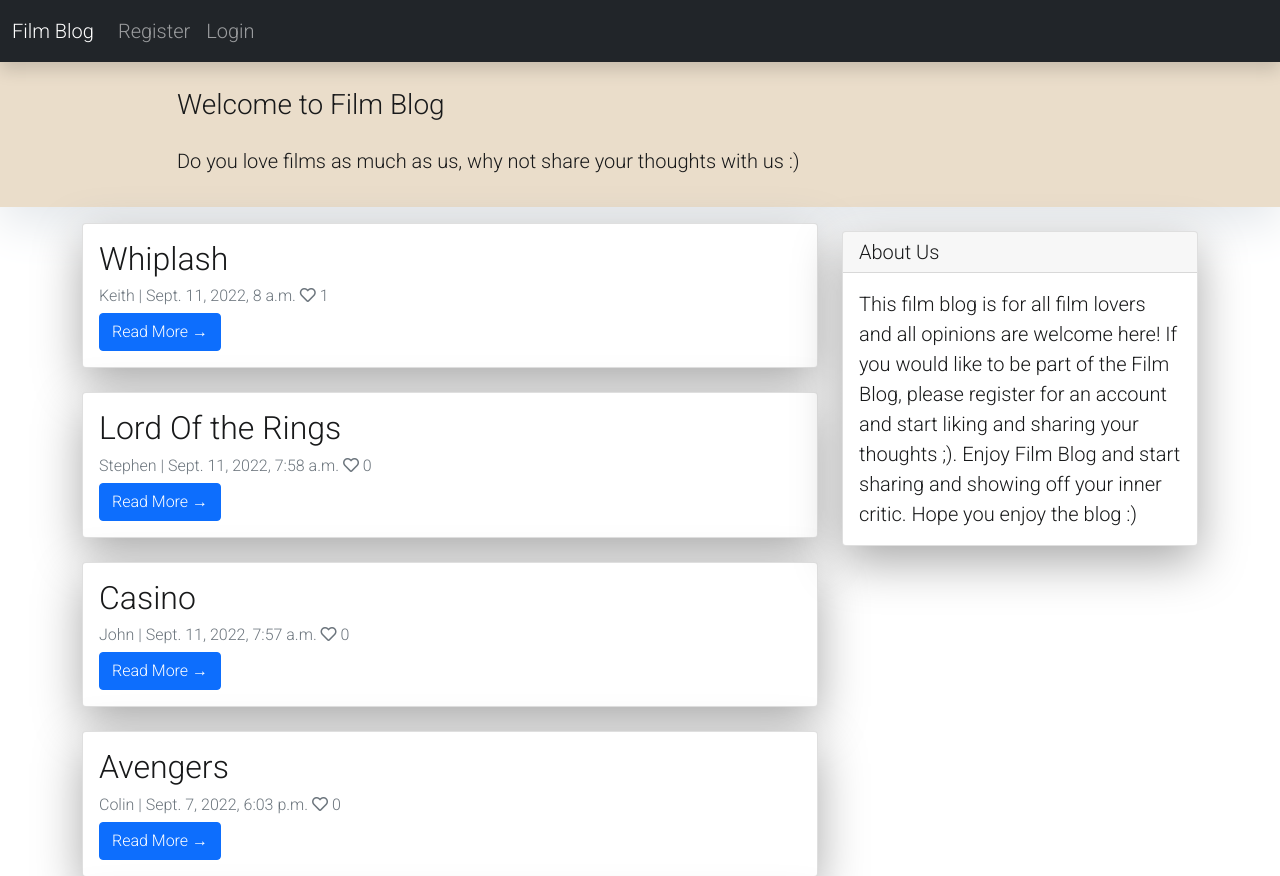
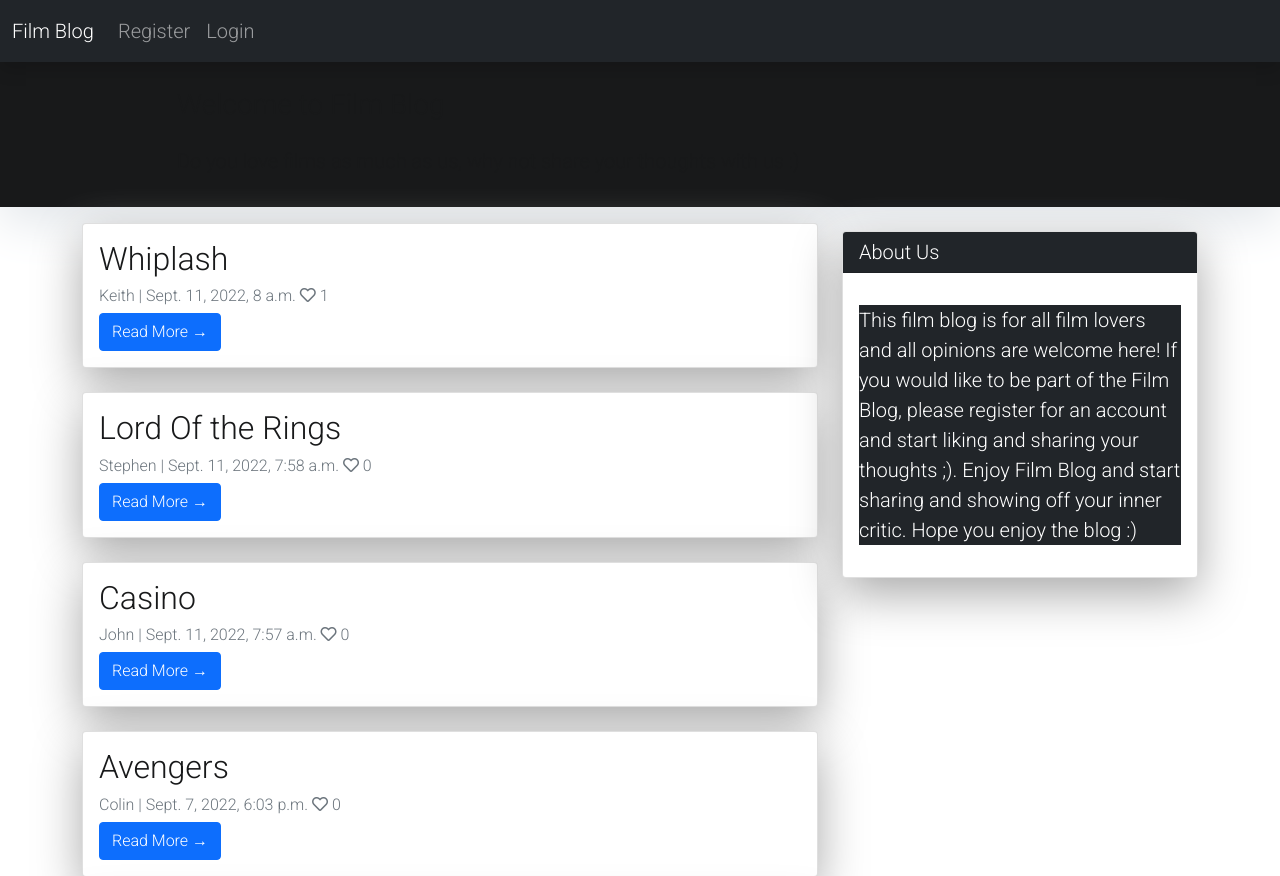
Before and after one commit to colinshaw1/portfolio-project-4, a Django app: page / in a window 1280 px wide. Shown: the top 876 px of the page. Run offline with Django 4.2, Linux system fonts and the light colour scheme; data comes from the database, SQL or seed files in the repository.

Commit message:
Add card for about styling

```diff
--- a/static/css/style.css
+++ b/static/css/style.css
@@ -1,7 +1,7 @@
 body {
     font-family: "Roboto", sans-serif;
     font-size: 20px;
-    color: #18191a;
+    color:#18191a;
 }
 
 .shadow {
@@ -15,7 +15,7 @@ body {
 }
 
 .masthead {
-    background: #EADDCA;
+    background: #18191a;
     height: auto;
     padding-bottom: 15px;
     box-shadow: 0 16px 48px #E3E7EB;
--- a/templates/about.html
+++ b/templates/about.html
@@ -4,9 +4,9 @@
 
 <div class="col-md-4 float-right ">
     <div class="card my-4">
-        <h5 class="card-header">About Us</h5>
+        <h5 class="card-header text-white bg-dark mb-3 ">About Us</h5>
         <div class="card-body">
-            <p class="card-text"> This film blog is for all film lovers and all opinions are welcome here! If you would
+            <p class="card-text text-white bg-dark mb-3"> This film blog is for all film lovers and all opinions are welcome here! If you would
                 like to be part of the Film Blog, please register for an account and start liking and sharing your
                 thoughts ;). Enjoy Film Blog and start sharing and showing off your inner critic. Hope you
                 enjoy the blog :)
```
